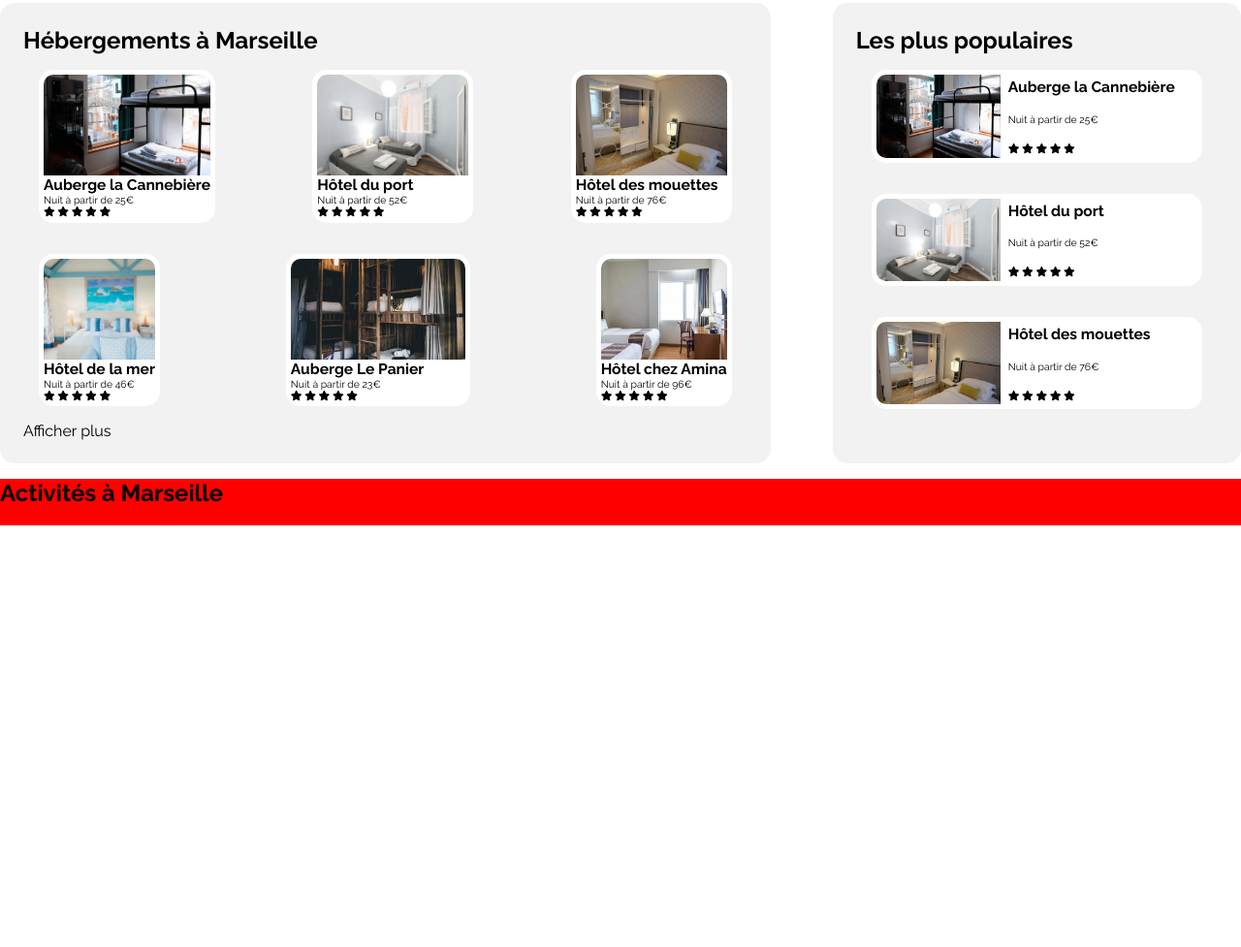
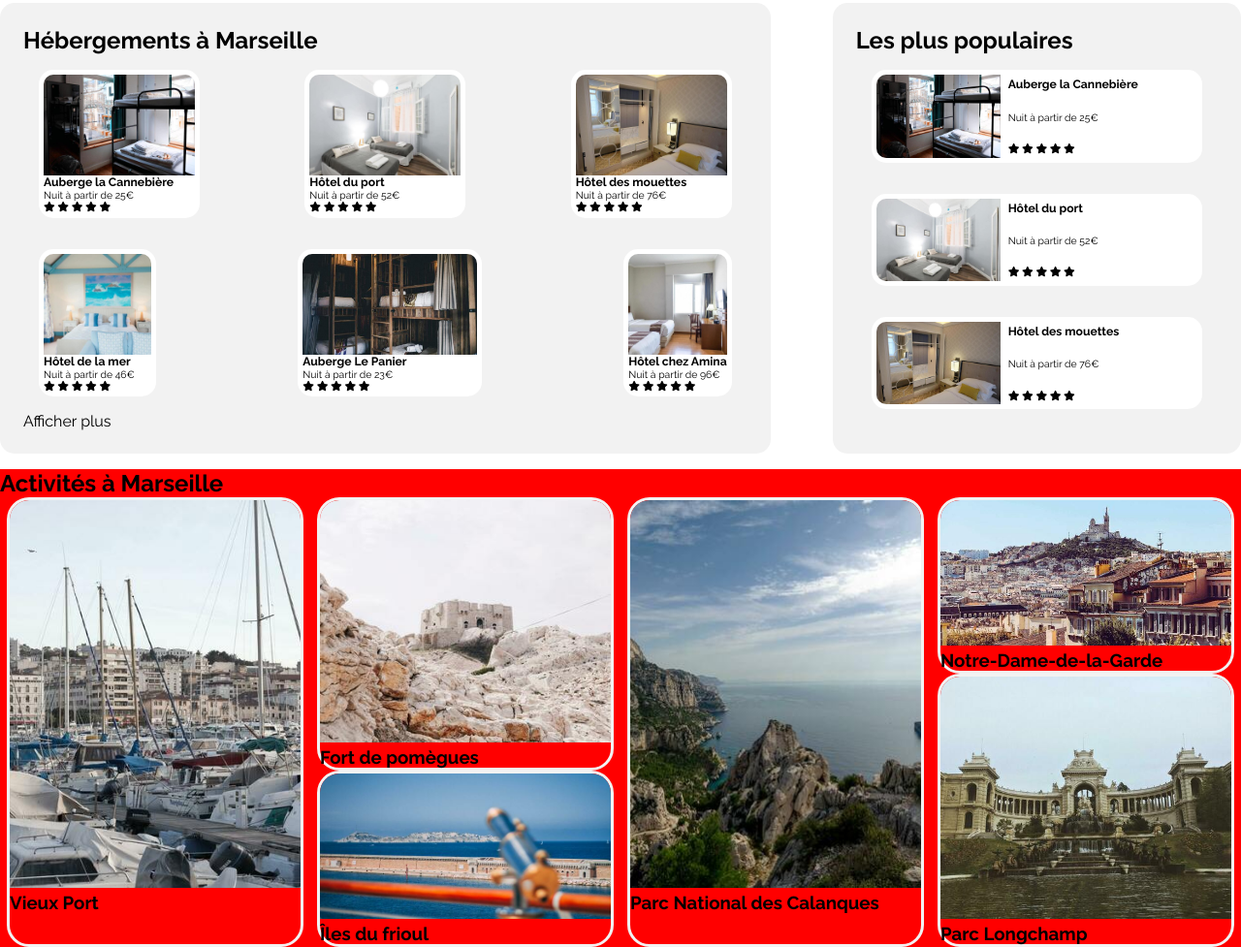
Before and after one commit to LeboucFranck/LeboucFranck_2_26032021, a plain HTML site: page index.html in a window 1280 px wide. Shown: the part 356-1333 px from the top of the page at 97% size. Before the commit the page ends 898 px from the top, so only its background shows below. Drawn offline with Linux system fonts and the light colour scheme.

Commit message:
activity

```diff
--- a/css/style.css
+++ b/css/style.css
@@ -181,6 +181,8 @@ main {
   object-fit: cover;
 }
 
+/* Popular */
+
 .popular .container {
   display: flex;
   flex-flow: column wrap;
@@ -213,3 +215,29 @@ main {
   min-height: 100%;
   object-fit: cover;
 }
+
+/* Activity */
+
+.activity .container {
+  display: flex;
+  flex-flow: row nowrap;
+  justify-content: space-around;
+}
+
+.activity .card {
+  border-radius: 23px;
+  border: var(--background) solid 3px;
+}
+.activity .card-2 img {
+  max-height: 250px;
+}
+.activity .card-3 img {
+  max-height: 150px;
+}
+.activity .container img {
+  height: 400px;
+  width: 300px;
+  border-top-left-radius: 20px;
+  border-top-right-radius: 20px;
+  object-fit: cover;
+}
--- a/index.html
+++ b/index.html
@@ -70,7 +70,7 @@
               src="img/accomodation/hotel01.jpg"
               alt="Chambre de la Cannebière"
             />
-            <h2>Auberge la Cannebière</h2>
+            <h3>Auberge la Cannebière</h3>
             <p>Nuit à partir de 25€</p>
             <div class="stars-container">
               <i class="fas fa-star"></i>
@@ -82,7 +82,7 @@
           </div>
           <div class="card">
             <img src="img/accomodation/hotel02.jpg" alt="Chambre du port" />
-            <h2>Hôtel du port</h2>
+            <h3>Hôtel du port</h3>
             <p>Nuit à partir de 52€</p>
             <div class="stars-container">
               <i class="fas fa-star"></i>
@@ -97,7 +97,7 @@
               src="img/accomodation/hotel03.jpg"
               alt="Chambre des mouettes"
             />
-            <h2>Hôtel des mouettes</h2>
+            <h3>Hôtel des mouettes</h3>
             <p>Nuit à partir de 76€</p>
             <div class="stars-container">
               <i class="fas fa-star"></i>
@@ -109,7 +109,7 @@
           </div>
           <div class="card">
             <img src="img/accomodation/hotel04.jpg" alt="Chambre de la mer" />
-            <h2>Hôtel de la mer</h2>
+            <h3>Hôtel de la mer</h3>
             <p>Nuit à partir de 46€</p>
             <div class="stars-container">
               <i class="fas fa-star"></i>
@@ -121,7 +121,7 @@
           </div>
           <div class="card">
             <img src="img/accomodation/hotel05.jpg" alt="chambre le panier" />
-            <h2>Auberge Le Panier</h2>
+            <h3>Auberge Le Panier</h3>
             <p>Nuit à partir de 23€</p>
             <div class="stars-container">
               <i class="fas fa-star"></i>
@@ -133,7 +133,7 @@
           </div>
           <div class="card">
             <img src="img/accomodation/hotel06.jpg" alt="Chambre chez Amina" />
-            <h2>Hôtel chez Amina</h2>
+            <h3>Hôtel chez Amina</h3>
             <p>Nuit à partir de 96€</p>
             <div class="stars-container">
               <i class="fas fa-star"></i>
@@ -157,7 +157,7 @@
               alt="Chambre de la Cannebière"
             />
             <div class="resume">
-              <h2>Auberge la Cannebière</h2>
+              <h3>Auberge la Cannebière</h3>
               <p>Nuit à partir de 25€</p>
               <div class="stars-container">
                 <i class="fas fa-star"></i>
@@ -171,7 +171,7 @@
           <div class="card">
             <img src="img/accomodation/hotel02.jpg" alt="Chambre du port" />
             <div class="resume">
-              <h2>Hôtel du port</h2>
+              <h3>Hôtel du port</h3>
               <p>Nuit à partir de 52€</p>
               <div class="stars-container">
                 <i class="fas fa-star"></i>
@@ -188,7 +188,7 @@
               alt="Chambre des mouettes"
             />
             <div class="resume">
-              <h2>Hôtel des mouettes</h2>
+              <h3>Hôtel des mouettes</h3>
               <p>Nuit à partir de 76€</p>
               <div class="stars-container">
                 <i class="fas fa-star"></i>
@@ -204,12 +204,39 @@
       <div class="activity">
         <h2>Activités à Marseille</h2>
         <div class="container">
-          <div class="card">
-            <img src="" alt="">
-            <h2></h2>
+          <div class="card card-1">
+            <img src="./img/activity/activity01.jpg" alt="Le vieux port" />
+            <h3>Vieux Port</h3>
+          </div>
+          <div class="pair">
+            <div class="card card-2">
+              <img src="img/activity/activity02.jpg" alt="" />
+              <h3>Fort de pomègues</h3>
+            </div>
+            <div class="card card-3">
+              <img src="./img/activity/activity03.jpg" alt="" />
+              <h3>Îles du frioul</h3>
+            </div>
+          </div>
+          <div class="card card-1">
+            <img src="./img/activity/activity04.jpg" alt="" />
+            <h3>Parc National des Calanques</h3>
+          </div>
+          <div class="pair">
+            <div class="card card-3">
+              <img src="./img/activity/activity05.jpg" alt="" />
+              <h3>Notre-Dame-de-la-Garde</h3>
+            </div>
+            <div class="card card-2">
+              <img src="./img/activity/activity06.jpg" alt="" />
+              <h3>Parc Longchamp</h3>
+            </div>
           </div>
         </div>
       </div>
     </main>
+    <footer>
+
+    </footer>
   </body>
 </html>
```
Also changed, not shown: img/activity/activity01.jpg (added), img/activity/activity02.jpg (added), img/activity/activity03.jpg (added), img/activity/activity04.jpg (added), img/activity/activity05.jpg (added), img/activity/activity06.jpg (added).
